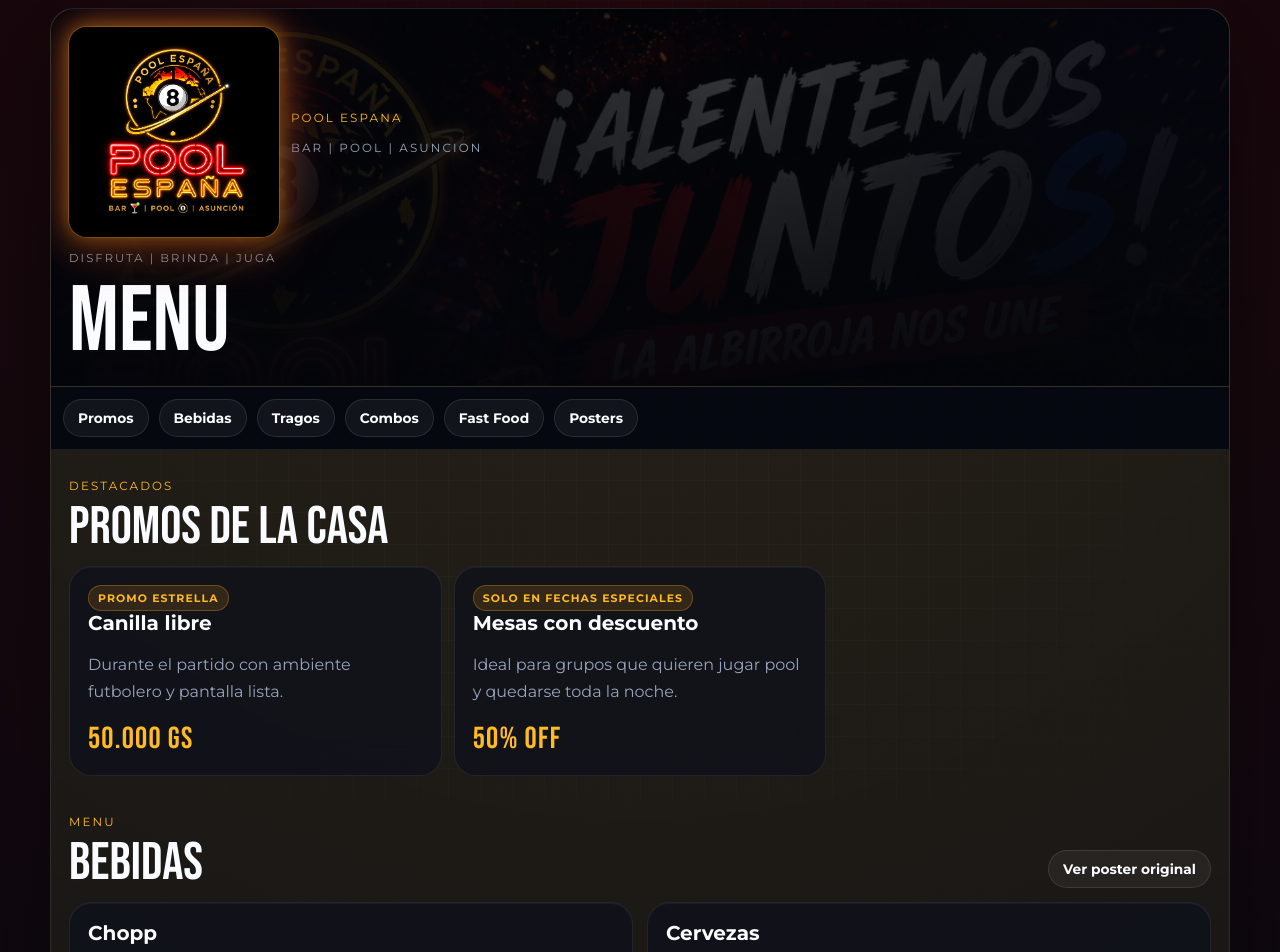
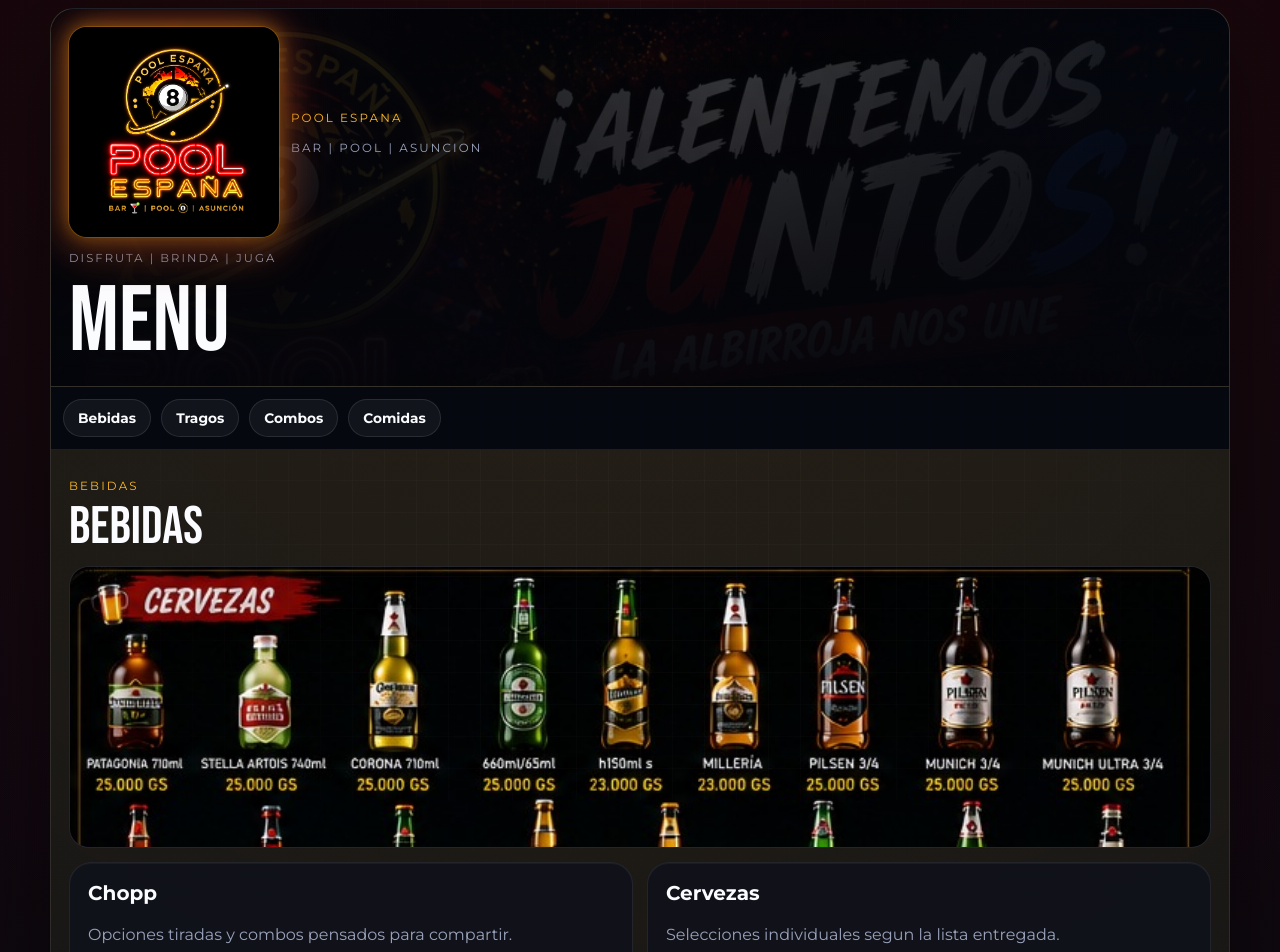
Before and after one commit to erickjsl/pool-espana-menu, a React (Vite) app: page / in a window 1280 px wide. Shown: the top 952 px of the page. Built offline with nearby package versions, Linux system fonts and the light colour scheme.

Commit message:
chore: simplify public sections and admin

```diff
--- a/src/App.css
+++ b/src/App.css
@@ -109,7 +109,6 @@
 .hero-subtitle,
 .menu-section-head p,
 .menu-item p,
-.promo-card p,
 .simple-footer {
   color: var(--text-soft);
 }
@@ -154,7 +153,6 @@
 }
 
 .category-nav a,
-.poster-link,
 .secondary-cta,
 .primary-cta,
 .admin-button {
@@ -171,7 +169,6 @@
 }
 
 .category-nav a,
-.poster-link,
 .secondary-cta,
 .admin-button {
   white-space: nowrap;
@@ -190,7 +187,6 @@
 }
 
 .category-nav a:hover,
-.poster-link:hover,
 .secondary-cta:hover,
 .primary-cta:hover,
 .admin-button:hover {
@@ -217,7 +213,22 @@
   font-size: clamp(2.1rem, 8vw, 3.3rem);
 }
 
-.promo-grid,
+.section-visual {
+  margin-bottom: 14px;
+  border-radius: 20px;
+  overflow: hidden;
+  border: 1px solid rgba(255, 255, 255, 0.08);
+  background: rgba(14, 17, 28, 0.74);
+  box-shadow: inset 0 1px 0 rgba(255, 255, 255, 0.04);
+}
+
+.section-visual img {
+  width: 100%;
+  max-height: 280px;
+  object-fit: cover;
+  display: block;
+}
+
 .combo-grid,
 .menu-subsections,
 .menu-items,
@@ -229,7 +240,6 @@
   display: grid;
 }
 
-.promo-grid,
 .combo-grid {
   grid-template-columns: repeat(3, minmax(0, 1fr));
   gap: 12px;
@@ -241,7 +251,6 @@
 }
 
 .menu-section,
-.promo-card,
 .menu-card,
 .gallery-card,
 .admin-header,
@@ -254,7 +263,6 @@
   backdrop-filter: blur(16px);
 }
 
-.promo-card,
 .menu-card,
 .menu-section {
   padding: 18px;
@@ -269,15 +277,13 @@
 
 .menu-card h3,
 .menu-section h3,
-.promo-card h3,
 .menu-item h4 {
   color: var(--text-strong);
   margin: 0;
 }
 
 .menu-card h3,
-.menu-section h3,
-.promo-card h3 {
+.menu-section h3 {
   font-size: 1.25rem;
 }
 
@@ -337,7 +343,6 @@
   letter-spacing: 0.1em;
 }
 
-.promo-card strong,
 .menu-card strong,
 .menu-item strong,
 .admin-stat-card strong {
@@ -346,7 +351,6 @@
   letter-spacing: 0.04em;
 }
 
-.promo-card strong,
 .menu-card strong,
 .menu-item strong {
   font-size: clamp(1.4rem, 5vw, 1.9rem);
@@ -643,7 +647,6 @@
 }
 
 @media (max-width: 900px) {
-  .promo-grid,
   .combo-grid,
   .menu-subsections,
   .menu-items,
--- a/src/App.tsx
+++ b/src/App.tsx
@@ -4,12 +4,10 @@
 import { clearStoredContent, cloneDefaultContent, readStoredContent, saveStoredContent } from './lib/content'
 
 const quickLinks = [
-  { label: 'Promos', href: '#promos' },
   { label: 'Bebidas', href: '#menu' },
   { label: 'Tragos', href: '#tragos' },
   { label: 'Combos', href: '#combos' },
-  { label: 'Fast Food', href: '#galeria' },
-  { label: 'Posters', href: '#posters' },
+  { label: 'Comidas', href: '#galeria' },
 ]
 
 const emptyPromo = (): PromoCard => ({
@@ -46,7 +44,7 @@
 }
 
 function PublicPage({ content }: { content: MenuContent }) {
-  const { siteData, featuredPromos, comboCards, menuSections, galleryImages } = content
+  const { siteData, comboCards, menuSections, galleryImages } = content
   const bebidasSections = menuSections.filter((section) =>
     ['chopp', 'cervezas', 'gaseosas', 'whisky'].includes(section.id),
   )
@@ -93,38 +91,19 @@
       </nav>
 
       <main className="menu-main">
-        <section id="promos" className="menu-block">
+        <section id="menu" className="menu-block">
           <div className="block-heading">
             <div>
-              <p className="section-kicker">Destacados</p>
-              <h2>Promos de la casa</h2>
+              <p className="section-kicker">Bebidas</p>
+              <h2>Bebidas</h2>
             </div>
           </div>
 
-          <div className="promo-grid">
-            {featuredPromos.map((promo) => (
-              <article className="promo-card" key={promo.title}>
-                {promo.badge ? <span className="badge">{promo.badge}</span> : null}
-                <h3>{promo.title}</h3>
-                <p>{promo.description}</p>
-                <strong>{promo.price}</strong>
-              </article>
-            ))}
-          </div>
-        </section>
-
-        <section id="menu" className="menu-block">
-          <div className="block-heading">
-            <div>
-              <p className="section-kicker">Menu</p>
-              <h2>Bebidas</h2>
+          {posterLinks.bebidas ? (
+            <div className="section-visual">
+              <img src={posterLinks.bebidas.src} alt={posterLinks.bebidas.alt} loading="lazy" />
             </div>
-            {posterLinks.bebidas ? (
-              <a className="poster-link" href={posterLinks.bebidas.src} target="_blank" rel="noreferrer">
-                Ver poster original
-              </a>
-            ) : null}
-          </div>
+          ) : null}
 
           <div className="menu-subsections">
             {bebidasSections.map((section) => (
@@ -159,12 +138,13 @@
               <p className="section-kicker">Barra</p>
               <h2>Tragos</h2>
             </div>
-            {posterLinks.tragos ? (
-              <a className="poster-link" href={posterLinks.tragos.src} target="_blank" rel="noreferrer">
-                Ver poster original
-              </a>
-            ) : null}
           </div>
+
+          {posterLinks.tragos ? (
+            <div className="section-visual">
+              <img src={posterLinks.tragos.src} alt={posterLinks.tragos.alt} loading="lazy" />
+            </div>
+          ) : null}
 
           {tragosSection ? (
             <article className="menu-section">
@@ -191,12 +171,13 @@
               <p className="section-kicker">Promo</p>
               <h2>Combos ficha</h2>
             </div>
-            {posterLinks.combos ? (
-              <a className="poster-link" href={posterLinks.combos.src} target="_blank" rel="noreferrer">
-                Ver poster original
-              </a>
-            ) : null}
           </div>
+
+          {posterLinks.combos ? (
+            <div className="section-visual">
+              <img src={posterLinks.combos.src} alt={posterLinks.combos.alt} loading="lazy" />
+            </div>
+          ) : null}
 
           <div className="combo-grid">
             {comboCards.map((combo) => (
@@ -215,14 +196,15 @@
           <div className="block-heading">
             <div>
               <p className="section-kicker">Cocina</p>
-              <h2>Fast food</h2>
+              <h2>Comidas</h2>
             </div>
-            {posterLinks.comidas ? (
-              <a className="poster-link" href={posterLinks.comidas.src} target="_blank" rel="noreferrer">
-                Ver poster original
-              </a>
-            ) : null}
           </div>
+
+          {posterLinks.comidas ? (
+            <div className="section-visual">
+              <img src={posterLinks.comidas.src} alt={posterLinks.comidas.alt} loading="lazy" />
+            </div>
+          ) : null}
 
           {comidasSection ? (
             <article className="menu-section">
@@ -244,22 +226,6 @@
           ) : null}
         </section>
 
-        <section id="posters" className="menu-block">
-          <div className="block-heading">
-            <div>
-              <p className="section-kicker">Visual</p>
-              <h2>Posters</h2>
-            </div>
-          </div>
-
-          <div className="gallery-grid">
-            {galleryImages.map((image) => (
-              <a className="gallery-card" key={image.src} href={image.src} target="_blank" rel="noreferrer">
-                <img src={image.src} alt={image.alt} loading="lazy" />
-              </a>
-            ))}
-          </div>
-        </section>
       </main>
 
       <footer className="simple-footer">
@@ -286,10 +252,10 @@
     const itemsCount = draft.menuSections.reduce((total, section) => total + section.items.length, 0)
 
     return [
-      { label: 'Promos', value: draft.featuredPromos.length },
       { label: 'Combos', value: draft.comboCards.length },
       { label: 'Categorias', value: draft.menuSections.length },
       { label: 'Items', value: itemsCount },
+      { label: 'Imagenes', value: draft.galleryImages.length },
     ]
   }, [draft])
 
@@ -531,23 +497,6 @@
             </div>
           </AdminCard>
 
-          <AdminCard title="Promos destacadas" description="Cambia las promos de la parte superior.">
-            <div className="stack-list">
-              {draft.featuredPromos.map((promo, index) => (
-                <EditablePromoCard
-                  key={`featured-${index}`}
-                  title={`Promo ${index + 1}`}
-                  promo={promo}
-                  onFieldChange={(field, value) => updatePromoCard('featuredPromos', index, field, value)}
-                  onRemove={() => removePromo('featuredPromos', index)}
-                />
-              ))}
-            </div>
-            <button type="button" className="admin-button add-button" onClick={() => addPromo('featuredPromos')}>
-              Agregar promo
-            </button>
-          </AdminCard>
-
           <AdminCard title="Combos" description="Agrega, quita o cambia combos con ficha.">
             <div className="stack-list">
               {draft.comboCards.map((combo, index) => (
@@ -647,7 +596,7 @@
             </div>
           </AdminCard>
 
-          <AdminCard title="Imagenes / posters" description="Puedes subir imagenes nuevas o pegar un link.">
+          <AdminCard title="Imagenes del sitio" description="Estas imagenes aparecen dentro de las 4 secciones del menu.">
             <div className="stack-list">
               {draft.galleryImages.map((image, index) => (
                 <div className="editor-card" key={`image-${index}`}>
```
